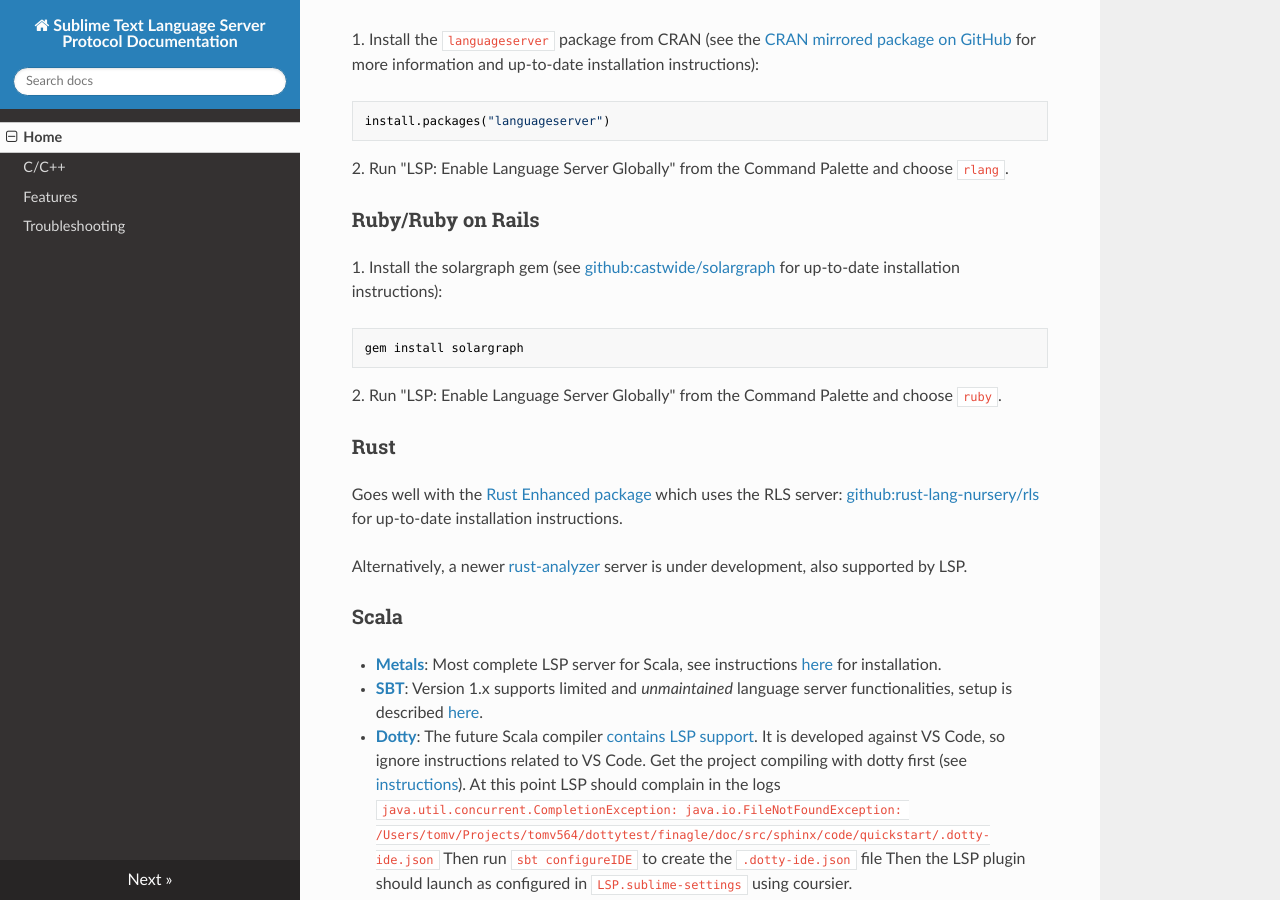
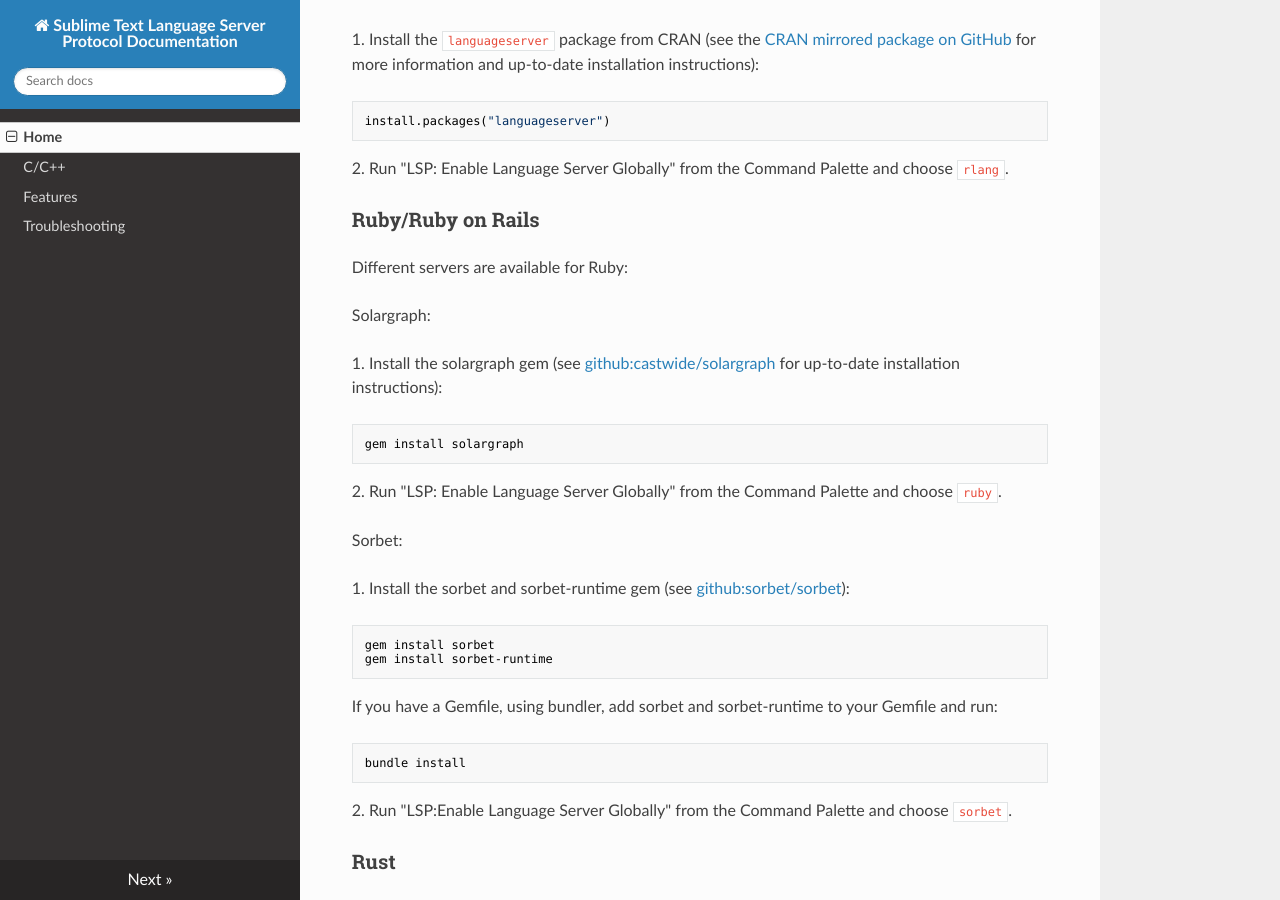
Before and after one commit to sublimelsp/LSP, an MkDocs documentation site: the page built from docs/index.md, in a window 1280 px wide and 900 px high, scrolled down 14072 px. Built offline with MkDocs 1.6.1, drawn with Linux system fonts in a browser that asks for light colours; nearby versions of some CDN libraries.

Commit message:
add rails and HTML variable syntaxes + docs on sorbet

````diff
--- a/docs/index.md
+++ b/docs/index.md
@@ -745,6 +745,10 @@
 
 ### Ruby/Ruby on Rails<a name="ruby"></a>
 
+Different servers are available for Ruby:
+
+Solargraph:
+
 1\. Install the solargraph gem (see [github:castwide/solargraph](https://github.com/castwide/solargraph) for up-to-date installation instructions):
 
 ```sh
@@ -752,6 +756,20 @@
 ```
 
 2\. Run "LSP: Enable Language Server Globally" from the Command Palette and choose `ruby`.
+
+Sorbet:
+
+1\. Install the sorbet and sorbet-runtime gem (see [github:sorbet/sorbet](https://github.com/sorbet/sorbet)):
+```sh
+gem install sorbet
+gem install sorbet-runtime
+```
+If you have a Gemfile, using bundler, add sorbet and sorbet-runtime to your Gemfile and run:
+```
+bundle install
+```
+
+2\. Run "LSP:Enable Language Server Globally" from the Command Palette and choose `sorbet`.
 
 ### Rust<a name="rust"></a>
 
````
Also changed, not shown: 1 other file.
